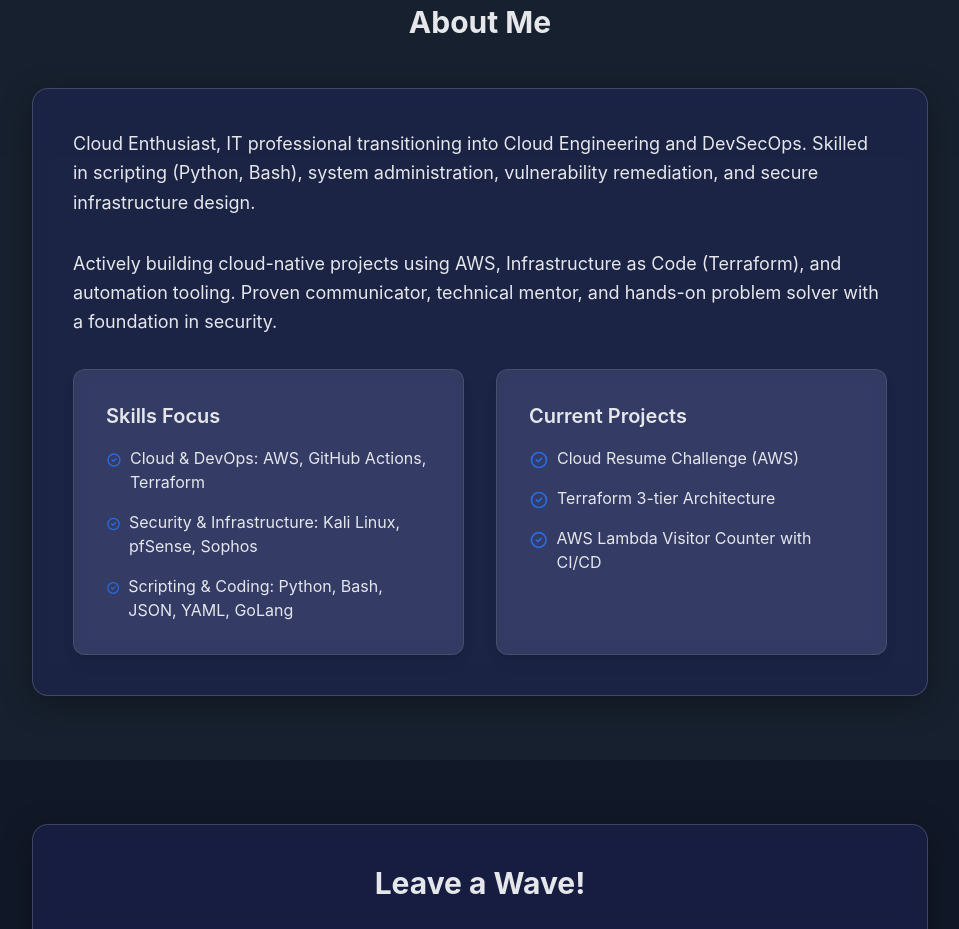
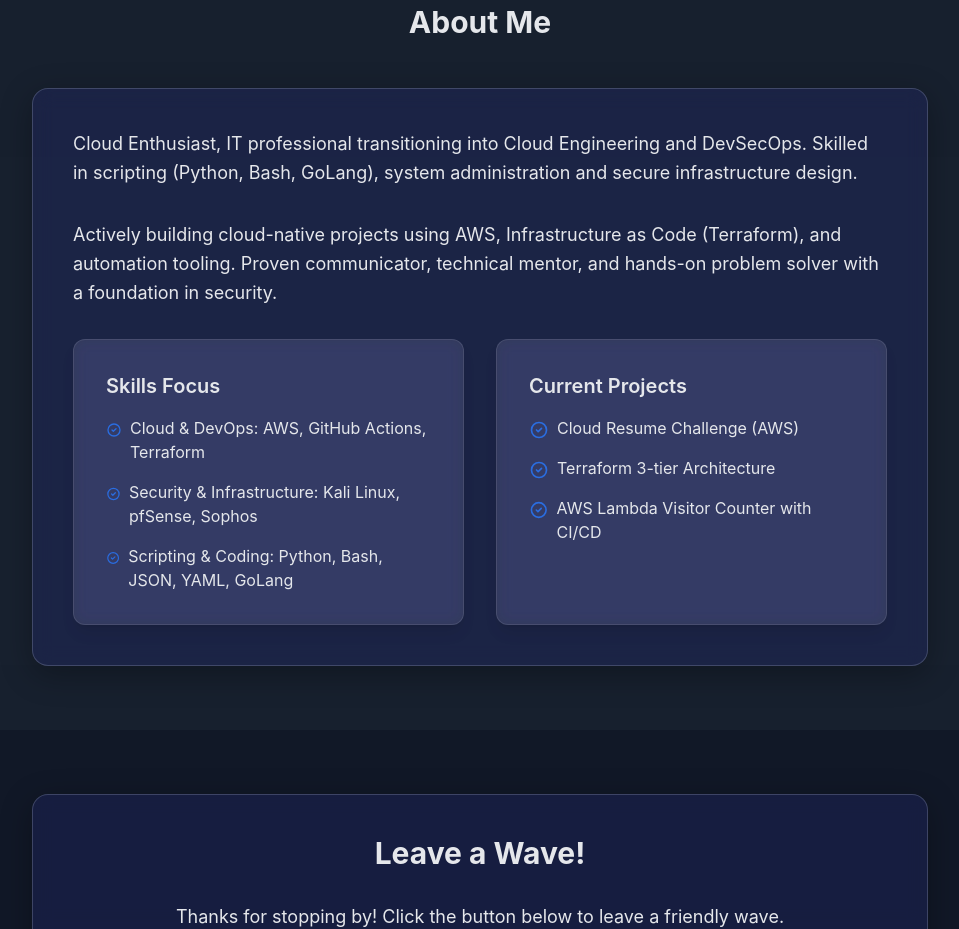
Before and after one commit to DevHAXog/CRC-AWS, a plain HTML site: page index.html in a window 1280 px wide. Shown: the part 860-1789 px from the top of the page, without its empty margins (160-1119 px from the left). Drawn offline with nearby package versions, Linux system fonts and the light colour scheme; no server answers.

```diff
--- a/index.html
+++ b/index.html
@@ -99,7 +99,7 @@
             <div class="max-w-4xl mx-auto">                <h2 class="text-3xl font-bold mb-12 text-center animate-on-scroll" data-animate="fade-in">About Me</h2>
                 <div class="glass-card p-8 md:p-10 rounded-2xl hover-lift animate-on-scroll space-y-8" data-animate="slide-up">
                     <p class="text-lg mb-4 leading-relaxed">
-                        Cloud Enthusiast, IT professional transitioning into Cloud Engineering and DevSecOps. Skilled in scripting (Python, Bash), system administration, vulnerability remediation, and secure infrastructure design.
+                        Cloud Enthusiast, IT professional transitioning into Cloud Engineering and DevSecOps. Skilled in scripting (Python, Bash, GoLang), system administration and secure infrastructure design.
                     </p>
                     <p class="text-lg mb-4 leading-relaxed">
                         Actively building cloud-native projects using AWS, Infrastructure as Code (Terraform), and automation tooling. Proven communicator, technical mentor, and hands-on problem solver with a foundation in security.                    </p>                    <div class="grid grid-cols-1 md:grid-cols-2 gap-6 lg:gap-8">
```
